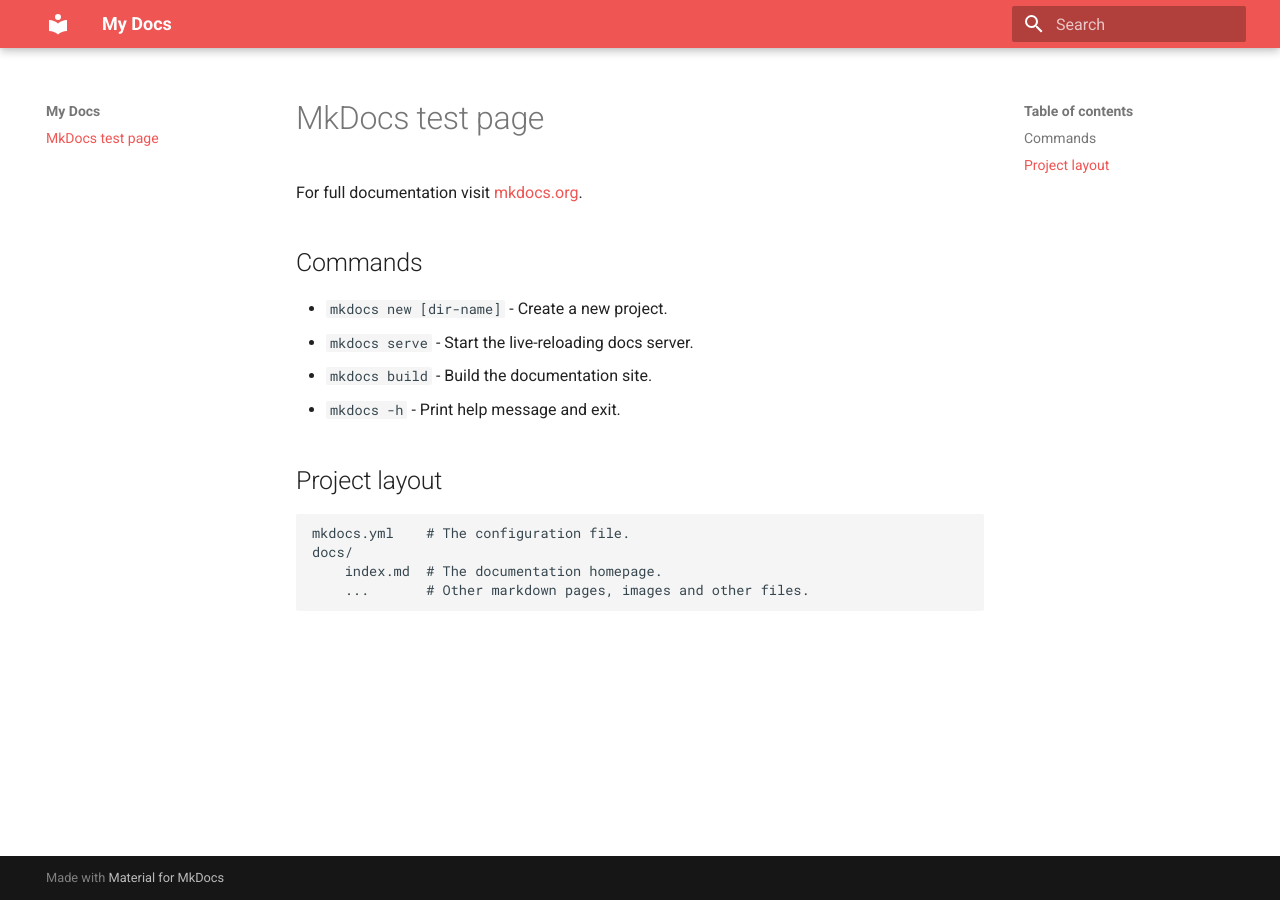
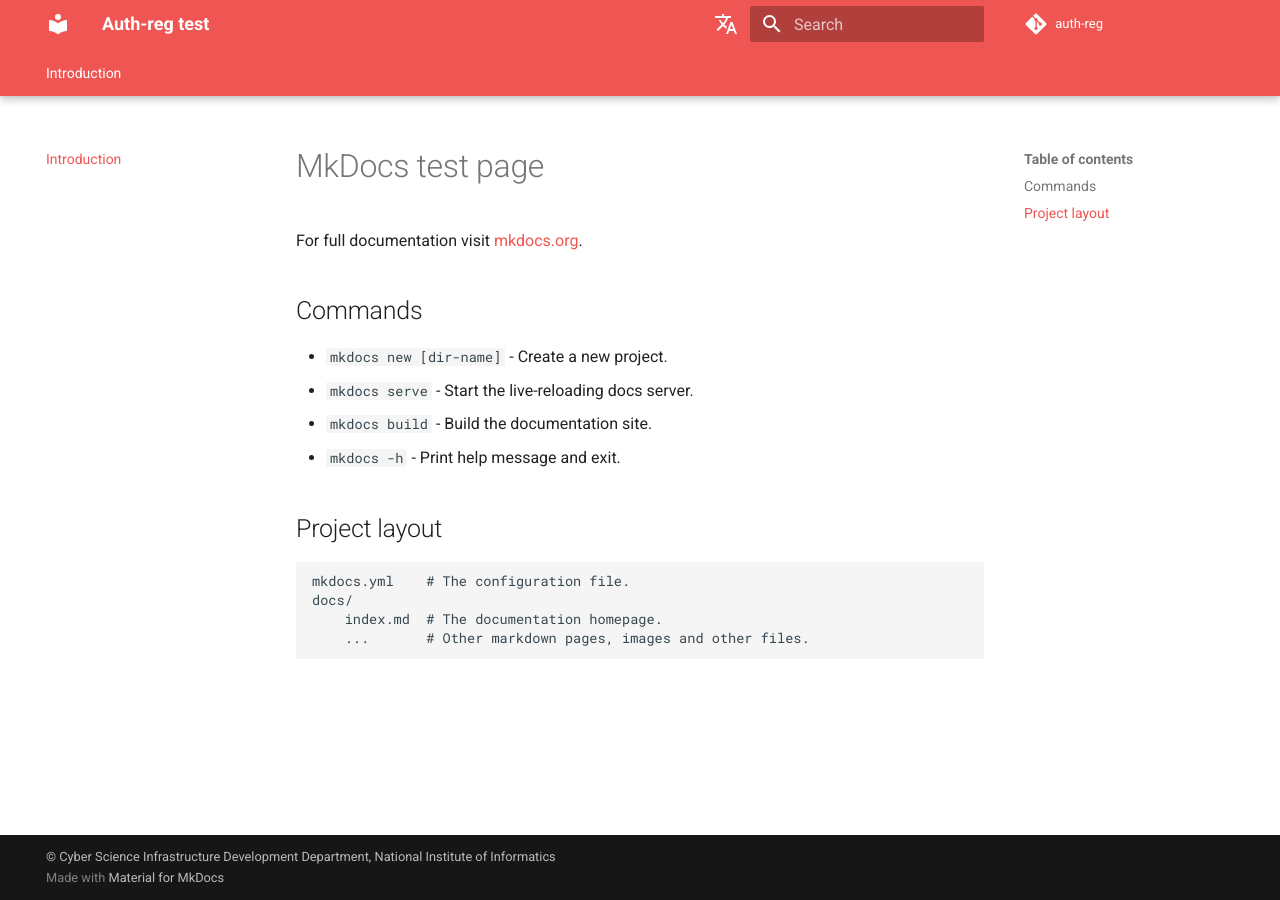
Before and after one commit to letticia/auth-reg, an MkDocs documentation site: the page built from docs/index.md, in a window 1280 px wide. Built offline with MkDocs 1.6.1 and Material for MkDocs 9.7.7, drawn with Linux system fonts in a browser that asks for light colours; comment, search, counter and statistics services are not loaded.

Commit message:
Design changes and file additions.

```diff
--- a/mkdocs.yml
+++ b/mkdocs.yml
@@ -1,5 +1,29 @@
-site_name: My Docs
+site_name: Auth-reg test
+copyright: "&copy; Cyber Science Infrastructure Development Department, National Institute of Informatics"
+
+extra:
+  generator: false
+
+repo_url: https://github.com/letticia/auth-reg
+repo_name: auth-reg
+
 theme:
   name: material
   palette:
     primary: red
+  features:
+    - navigation.tabs
+    - navigation.tabs.sticky
+    - navigation.top
+
+nav:
+  - Introduction: index.md
+
+extra:
+  alternate:
+    - name: English
+      link: /en/
+      lang: en
+    - name: Japanese
+      link: /
+      lang: ja
```
Also changed, not shown: docs/en/index.md (added, +3 -0 lines).
